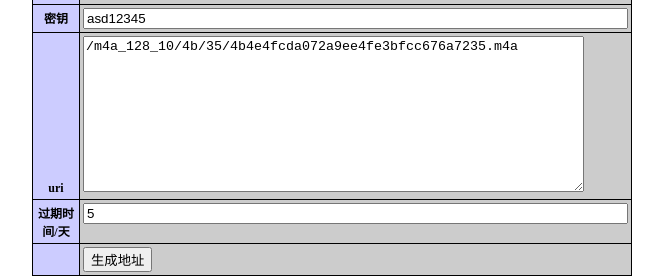
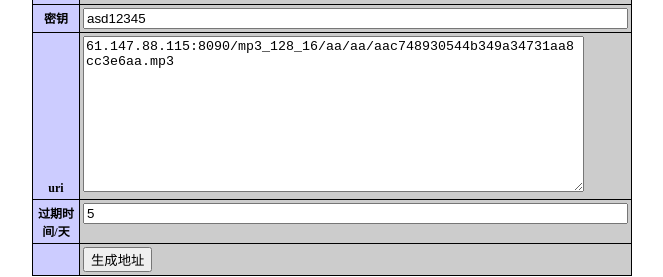
Before and after one commit to zeus911/itsys, a plain HTML site: page static/yyc/index.html in a window 1280 px wide. Shown: the part 195-472 px from the top of the page, without its empty margins (308-971 px from the left). Drawn offline with Linux system fonts and the light colour scheme.

Commit message:
更新static/yyc/index.html

```diff
--- a/static/yyc/index.html
+++ b/static/yyc/index.html
@@ -36,7 +36,7 @@ hi9.h0b1.musiqueking.com</textarea>
 		</td></tr>
 		<tr><th>密钥</th><td><input type="text" size="65" name="key" value="asd12345"></td></tr>
 		<tr><th>uri</th><td>
-			<textarea name="uriList" cols="60" rows="10">/m4a_128_10/4b/35/4b4e4fcda072a9ee4fe3bfcc676a7235.m4a</textarea>
+			<textarea name="uriList" cols="60" rows="10">61.147.88.115:8090/mp3_128_16/aa/aa/aac748930544b349a34731aa8cc3e6aa.mp3</textarea>
 		</td></tr>
 		<tr><th>过期时间/天</th><td><input type="text" size="65" name="days" value="5"></td></tr>
 		<tr><th>&nbsp;</th><td><input type="submit" value="生成地址"></td></tr>
```
